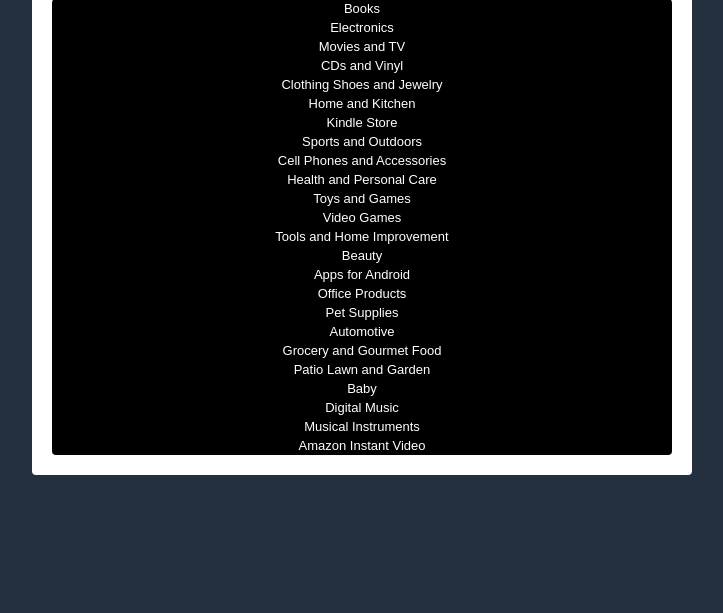
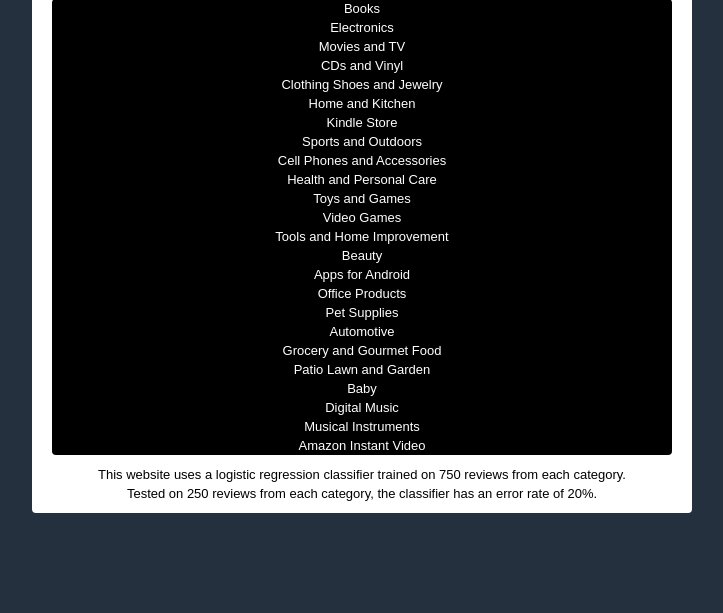
Before and after one commit to calexdiaz143/cs-175-amazon-project-clone, a Django app: page / in a window 1280 px wide. Shown: the part 653-1266 px from the top of the page, without its empty margins (278-1001 px from the left). Before the commit the page ends 1128 px from the top, so only its background shows below. Run offline with Django 3.2, Linux system fonts and the light colour scheme.

Commit message:
ran with cutoff=1000

```diff
--- a/main/main.py
+++ b/main/main.py
@@ -33,7 +33,7 @@
     #     OVERWRITE_SAVED,
     #     whatever_is_necessary_in_case_LOAD_SAVED_is_False
     # )
-    train_X, train_Y, test_X, test_Y, summary_CV, review_CV = memo.get_data(False, True, CATEGORIES, 0.75, 100)
+    train_X, train_Y, test_X, test_Y, summary_cv, review_cv = memo.get_data(False, True, CATEGORIES, 0.75, 1000)
     clf_nb = memo.get_classifier(False, True, trainer.naive_bayes, train_X, train_Y, 'clf_nb')
     clf_lr = memo.get_classifier(False, True, trainer.logistic_regression, train_X, train_Y, 'clf_lr')
     clf_svm = memo.get_classifier(False, True, trainer.svm, train_X, train_Y, 'clf_svm')
--- a/website/templates/index.html
+++ b/website/templates/index.html
@@ -75,6 +75,11 @@
 				<div id="Musical_Instruments">Musical Instruments</div>
 				<div id="Amazon_Instant_Video">Amazon Instant Video</div>
 			</div>
+			<div class="info">
+				This website uses a logistic regression classifier trained on 750 reviews from each category.
+				<br>
+				Tested on 250 reviews from each category, the classifier has an error rate of 20%.
+			</div>
 		</div>
 		<script src="{% static 'index.js' %}"></script>
 	</body>
```
Also changed, not shown: 9 other files.
